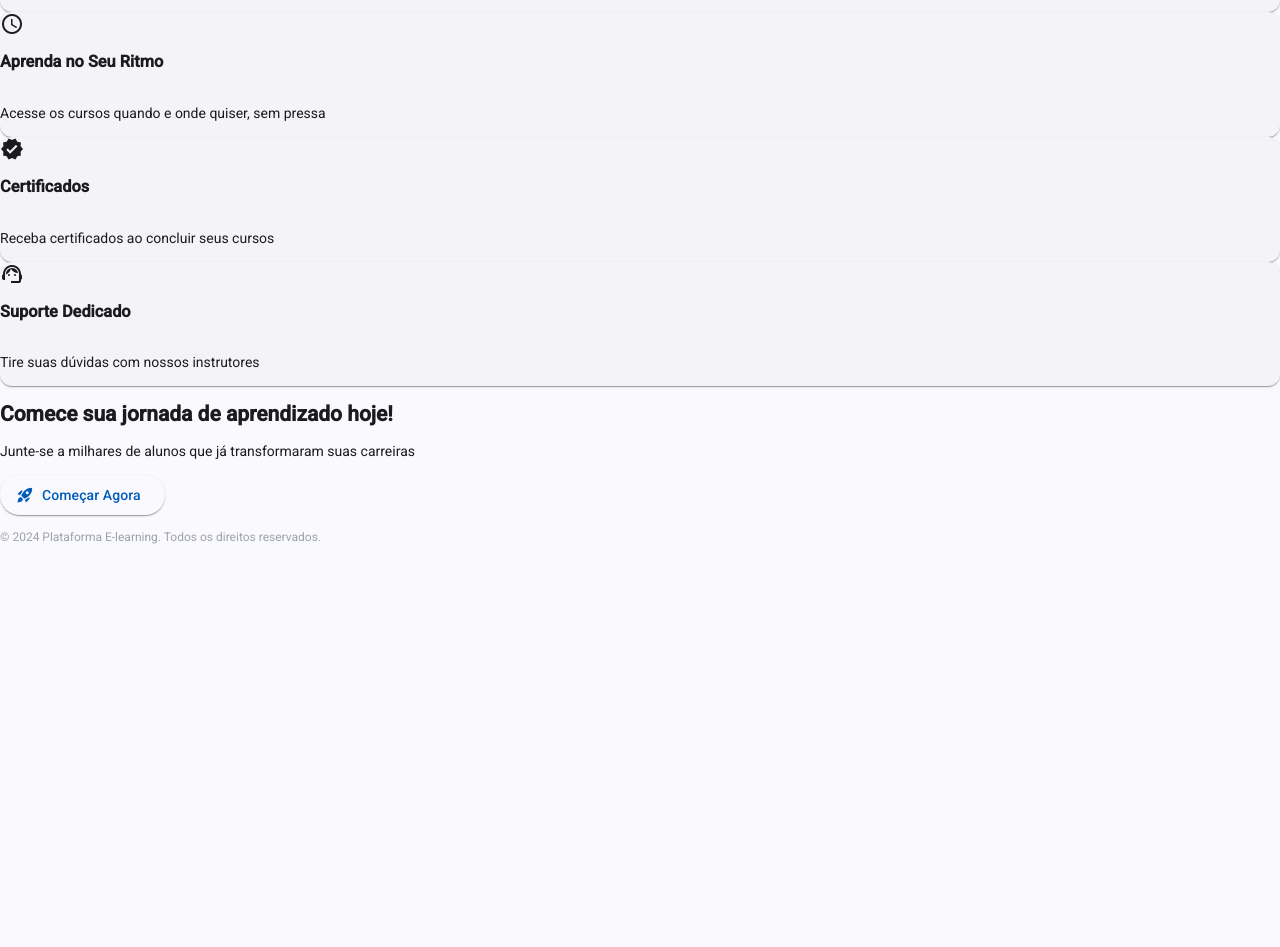
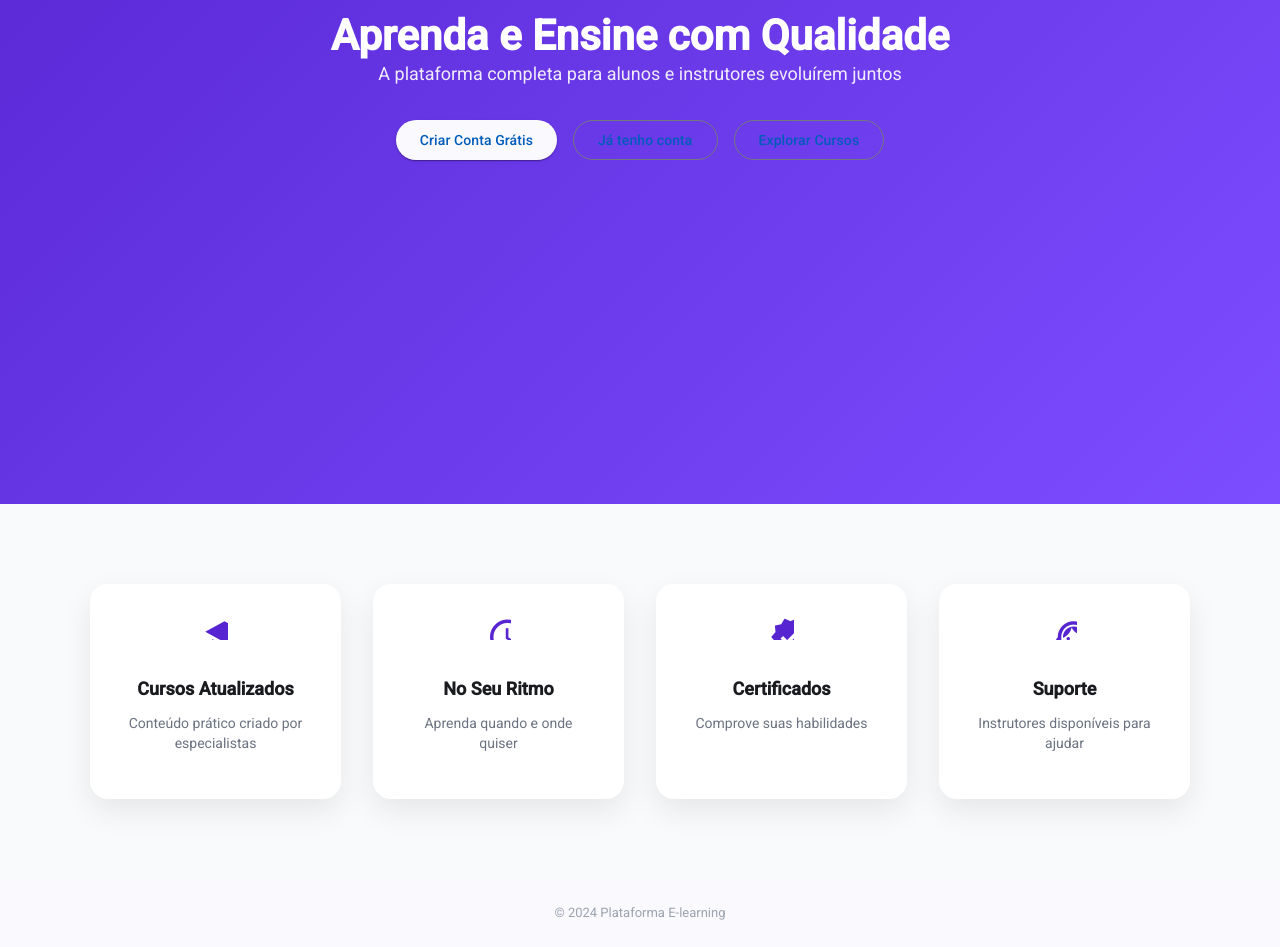
Before and after one commit to alberman3/FrontEnd-Curso-E-learning, an Angular app: page / in a window 1280 px wide. Shown: the part 416-1363 px from the top of the page. Before the commit the page ends 963 px from the top, so only its background shows below. Built offline with nearby package versions, Linux system fonts and the light colour scheme.

Commit message:
tela inicial

```diff
--- a/src/app/app.routes.ts
+++ b/src/app/app.routes.ts
@@ -23,7 +23,6 @@ export const routes: Routes = [
   { path: 'avaliar-curso', component: AvaliacaoCurso, canActivate: [authGuard] },
   {
     path: 'cursos',
-    canActivate: [authGuard],
     loadChildren: () => import('./courses/courses-module').then(m => m.CoursesModule)
   },
   { path: '**', redirectTo: '' }
--- a/src/app/core/tela-inicial/tela-inicial.html
+++ b/src/app/core/tela-inicial/tela-inicial.html
@@ -1,38 +1,72 @@
-<div class="home-container">
+<app-navbar></app-navbar>
 
-  <div class="hero">
-    <h1>Plataforma E-learning</h1>
-    <p>Aprenda, ensine e acompanhe seu progresso em um só lugar.</p>
+<section class="hero">
+  <div class="hero-content">
+    <h1>Aprenda e Ensine com Qualidade</h1>
+    <p>A plataforma completa para alunos e instrutores evoluírem juntos</p>
+
+    <div class="hero-actions">
+
+      @if (!isLoggedIn()) {
+        <button mat-raised-button color="primary" routerLink="/cadastro">
+          Criar Conta Grátis
+        </button>
+
+        <button mat-stroked-button routerLink="/login">
+          Já tenho conta
+        </button>
+      }
+
+      @if (isLoggedIn() && isStudent()) {
+        <button mat-raised-button color="primary" routerLink="/aluno">
+          Ir para Meu Painel
+        </button>
+      }
+
+      @if (isLoggedIn() && isInstructor()) {
+        <button mat-raised-button color="primary" routerLink="/instrutor">
+          Ir para Painel do Instrutor
+        </button>
+      }
+
+      <button mat-stroked-button routerLink="/cursos">
+        Explorar Cursos
+      </button>
+
+    </div>
   </div>
+</section>
 
-  <div class="cards-container">
+<section class="features">
+  <div class="features-grid">
 
-    <div class="card">
-      <h2>Já tem uma conta?</h2>
-      <p>Acesse sua área para continuar seus cursos.</p>
-      <button class = "btn-primary" onclick="window.location.href='/login'">
-
-        Login
-
-      </button>
+    <div class="feature">
+      <mat-icon>school</mat-icon>
+      <h3>Cursos Atualizados</h3>
+      <p>Conteúdo prático criado por especialistas</p>
     </div>
 
-    <div class="card">
-      <h2>Novo por aqui?</h2>
-      <p>Cadastre-se como aluno ou instrutor.</p>
-      <button class = "btn-primary" onclick="window.location.href='/cadastro'">
+    <div class="feature">
+      <mat-icon>schedule</mat-icon>
+      <h3>No Seu Ritmo</h3>
+      <p>Aprenda quando e onde quiser</p>
+    </div>
 
-        Cadastre-se
+    <div class="feature">
+      <mat-icon>verified</mat-icon>
+      <h3>Certificados</h3>
+      <p>Comprove suas habilidades</p>
+    </div>
 
-      </button>
-
-
+    <div class="feature">
+      <mat-icon>support_agent</mat-icon>
+      <h3>Suporte</h3>
+      <p>Instrutores disponíveis para ajudar</p>
     </div>
 
   </div>
+</section>
 
-  <footer class="footer">
-    © Plataforma E-learning
-  </footer>
-
-</div>
+<footer class="footer">
+  © 2024 Plataforma E-learning
+</footer>
--- a/src/app/core/tela-inicial/tela-inicial.scss
+++ b/src/app/core/tela-inicial/tela-inicial.scss
@@ -1,56 +1,70 @@
-.home-container {
+.hero {
   min-height: calc(100vh - 64px);
+  background: linear-gradient(135deg, #5624d0, #7c4dff);
+  color: #fff;
   display: flex;
-  flex-direction: column;
   align-items: center;
-  background: linear-gradient(to bottom, #f8fbff, #ffffff);
+  justify-content: center;
+  text-align: center;
   padding: 60px 20px;
 }
 
-.hero {
-  text-align: center;
-  margin-bottom: 60px;
+.hero-content {
+  max-width: 720px;
 
   h1 {
-    font-size: 36px;
+    font-size: 42px;
     font-weight: 700;
-    margin-bottom: 12px;
+    margin-bottom: 16px;
   }
 
   p {
-    font-size: 16px;
-    color: #6b7280;
+    font-size: 18px;
+    opacity: 0.9;
+    margin-bottom: 36px;
   }
 }
 
-.btn-primary {
-    background: #5624d0; /* Cor principal, combinando com a barra de progresso */
-    color: #ffffff;
-    border: none;
-    padding: 10px 18px;
-    border-radius: 6px;
-    font-size: 14px;
-    font-weight: 600;
-    cursor: pointer;
-    transition: background 0.2s ease;
+.hero-actions {
+  display: flex;
+  flex-wrap: wrap;
+  gap: 16px;
+  justify-content: center;
 }
 
-.cards-container {
-  display: flex;
-  gap: 40px;
-  margin-bottom: 80px;
+.features {
+  padding: 80px 20px;
+  background: #f9fafb;
 }
 
-.card {
+.features-grid {
+  max-width: 1100px;
+  margin: 0 auto;
+  display: grid;
+  grid-template-columns: repeat(auto-fit, minmax(220px, 1fr));
+  gap: 32px;
+}
+
+.feature {
   background: #ffffff;
-  border-radius: 12px;
-  padding: 40px;
-  width: 320px;
+  border-radius: 18px;
+  padding: 32px;
   text-align: center;
-  box-shadow: 0 10px 30px rgba(0, 0, 0, 0.08);
+  box-shadow: 0 12px 30px rgba(0, 0, 0, 0.08);
+  transition: transform 0.25s ease;
 
-  h2 {
-    font-size: 20px;
+  &:hover {
+    transform: translateY(-6px);
+  }
+
+  mat-icon {
+    font-size: 42px;
+    color: #5624d0;
+    margin-bottom: 16px;
+  }
+
+  h3 {
+    font-size: 18px;
     font-weight: 600;
     margin-bottom: 8px;
   }
@@ -58,16 +72,12 @@
   p {
     font-size: 14px;
     color: #6b7280;
-    margin-bottom: 24px;
-  }
-
-  .rounded-btn {
-  border-radius: 10px;
-  padding: 10px 28px;
   }
 }
 
 .footer {
-  font-size: 12px;
+  text-align: center;
+  padding: 24px;
+  font-size: 13px;
   color: #9ca3af;
 }
--- a/src/app/core/tela-inicial/tela-inicial.ts
+++ b/src/app/core/tela-inicial/tela-inicial.ts
@@ -1,8 +1,7 @@
-import { Component } from '@angular/core';
+import { Component, computed, inject } from '@angular/core';
 import { CommonModule } from '@angular/common';
-import { Router, RouterModule } from '@angular/router';
+import { RouterModule } from '@angular/router';
 import { MatButtonModule } from '@angular/material/button';
-import { MatCardModule } from '@angular/material/card';
 import { MatIconModule } from '@angular/material/icon';
 import { NavbarComponent } from '../../shared/components/navbar.component';
 import { AuthService } from '../../auth/services/auth-services';
@@ -14,112 +13,16 @@ import { AuthService } from '../../auth/services/auth-services';
     CommonModule,
     RouterModule,
     MatButtonModule,
-    MatCardModule,
     MatIconModule,
     NavbarComponent
   ],
-  template: `
-    <!-- Navbar -->
-    <app-navbar></app-navbar>
-
-    <!-- Hero Section -->
-    <section class="hero">
-      <div class="hero-content">
-        <h1>Bem-vindo à Plataforma E-learning</h1>
-        <p>Aprenda novas habilidades com os melhores instrutores</p>
-
-        @if (!authService.isLoggedIn()) {
-          <div class="hero-actions">
-            <button mat-raised-button color="primary" routerLink="/cadastro">
-              <mat-icon>person_add</mat-icon>
-              Criar Conta Grátis
-            </button>
-            <button mat-stroked-button routerLink="/cursos">
-              <mat-icon>explore</mat-icon>
-              Explorar Cursos
-            </button>
-          </div>
-        } @else {
-          <div class="hero-actions">
-            @if (authService.isStudent()) {
-              <button mat-raised-button color="primary" routerLink="/aluno">
-                <mat-icon>dashboard</mat-icon>
-                Ir para Meu Painel
-              </button>
-            }
-            @if (authService.isInstructor()) {
-              <button mat-raised-button color="primary" routerLink="/instrutor">
-                <mat-icon>dashboard</mat-icon>
-                Ir para Painel Instrutor
-              </button>
-            }
-            <button mat-stroked-button routerLink="/cursos">
-              <mat-icon>explore</mat-icon>
-              Explorar Cursos
-            </button>
-          </div>
-        }
-      </div>
-    </section>
-
-    <!-- Features Section -->
-    <section class="features">
-      <div class="container">
-        <h2>Por que escolher nossa plataforma?</h2>
-        <div class="features-grid">
-          <mat-card class="feature-card">
-            <mat-icon>school</mat-icon>
-            <h3>Cursos de Qualidade</h3>
-            <p>Aprenda com instrutores experientes e conteúdo atualizado</p>
-          </mat-card>
-
-          <mat-card class="feature-card">
-            <mat-icon>schedule</mat-icon>
-            <h3>Aprenda no Seu Ritmo</h3>
-            <p>Acesse os cursos quando e onde quiser, sem pressa</p>
-          </mat-card>
-
-          <mat-card class="feature-card">
-            <mat-icon>verified</mat-icon>
-            <h3>Certificados</h3>
-            <p>Receba certificados ao concluir seus cursos</p>
-          </mat-card>
-
-          <mat-card class="feature-card">
-            <mat-icon>support_agent</mat-icon>
-            <h3>Suporte Dedicado</h3>
-            <p>Tire suas dúvidas com nossos instrutores</p>
-          </mat-card>
-        </div>
-      </div>
-    </section>
-
-    <!-- CTA Section -->
-    @if (!authService.isLoggedIn()) {
-      <section class="cta">
-        <div class="container">
-          <h2>Comece sua jornada de aprendizado hoje!</h2>
-          <p>Junte-se a milhares de alunos que já transformaram suas carreiras</p>
-          <button mat-raised-button color="accent" routerLink="/cadastro">
-            <mat-icon>rocket_launch</mat-icon>
-            Começar Agora
-          </button>
-        </div>
-      </section>
-    }
-
-    <!-- Footer -->
-    <footer class="footer">
-      <div class="container">
-        <p>© 2024 Plataforma E-learning. Todos os direitos reservados.</p>
-      </div>
-    </footer>
-  `,
-  styleUrl: './tela-inicial.scss'
+  templateUrl: './tela-inicial.html',
+  styleUrls: ['./tela-inicial.scss']
 })
 export class TelaInicial {
-  constructor(
-    public authService: AuthService,
-    private router: Router
-  ) {}
+  private auth = inject(AuthService);
+
+  isLoggedIn = computed(() => this.auth.isLoggedIn());
+  isStudent = computed(() => this.auth.isStudent());
+  isInstructor = computed(() => this.auth.isInstructor());
 }
```
